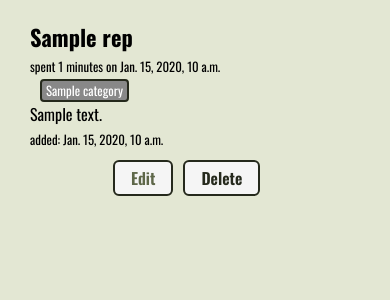
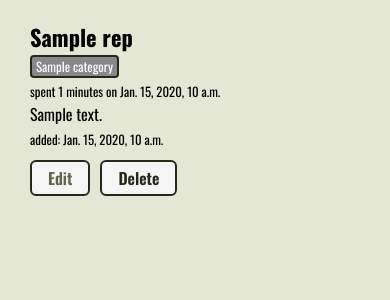
Before and after one commit to rbozek/reps, a Django app: page /reps/1 in a window 390 px wide. Shown: the part 89-389 px from the top of the page. Run offline with Django 4.2, Linux system fonts and the light colour scheme; a user stored in the database is signed in; tables that the repository leaves empty hold one stand-in row (values such as "Sample post").

Commit message:
more styling updates, mostly reps detail view, and adjust global mobile scaling

```diff
--- a/main_app/static/css/base.css
+++ b/main_app/static/css/base.css
@@ -231,7 +231,7 @@ button, .btn {
 
 /* specific, accessed on many pages: */
 .category-label{
-  margin-left: 10px;
+  margin-right: 10px;
   display: inline-block;
   padding: 0px 4px;
   color: #FFFFFF;
--- a/main_app/static/css/reps/rep-detail.css
+++ b/main_app/static/css/reps/rep-detail.css
@@ -1,19 +1,22 @@
 /* SIMILAR TO REP-INDEX */
+
 .rep-container {
-  margin-top: 20px;
-  padding: 0 20px;
+  margin: 20px 40px 0px 40px;
+  /* padding: 0px; */
   width: 100%;
+  /* border: 2px solid black; */
+  width: auto;
+  /* min-width: 300px; */
+  max-width: 70%;
 }
 
-@media only screen and (min-width: 768px) {
+@media only screen and (max-width: 600px) {
   .rep-container {
-    margin-top: 20px;
+    max-width: 100%;
+    width: 100%;
+    margin: 20px 4px 0px 4px;
     padding: 0 20px;
-    width: auto;
-    min-width: 300px;
-    max-width: 70%;
-    /* margin-left: auto; */
-    /* margin-right: auto; */
+    /* background-color: red; */
   }
 }
 
@@ -37,6 +40,6 @@
 .rep-actions {
   margin-top: 10px;
   display: flex;
-  align-items: center;
-  justify-content: center;
+  align-items: flex-start;
+  /* justify-content: center; */
 }
--- a/main_app/templates/reps/detail.html
+++ b/main_app/templates/reps/detail.html
@@ -18,13 +18,6 @@
 
     <h2 class="card-title">{{ rep.name }}</h2>
 
-    {% if rep.time_spent %}
-      <p><small>spent {{ rep.time_spent }} minutes
-    {% endif %}
-    {% if rep.rep_date_time %}
-      on {{ rep.rep_date_time }}</small></p>
-    {% endif %}
-
     {% if rep.categories %}
       {% for category in rep.categories.all %}
         <div
@@ -36,7 +29,16 @@
       {% endfor %}
     {% endif %}
 
-    {% if rep.time_spent %}
+    <p><small>
+      {% if rep.time_spent %}
+        spent {{ rep.time_spent }} minutes
+      {% endif %}
+      {% if rep.rep_date_time %}
+        on {{ rep.rep_date_time }}
+      {% endif %}
+    </small></p>
+
+    {% if rep.description %}
       <p>{{ rep.description }} </p>
     {% endif %}
 
```
Also changed, not shown: main_app/static/css/reps/rep-index.css (+3 -4 lines), main_app/templates/reps/index.html (+11 -1 lines).
